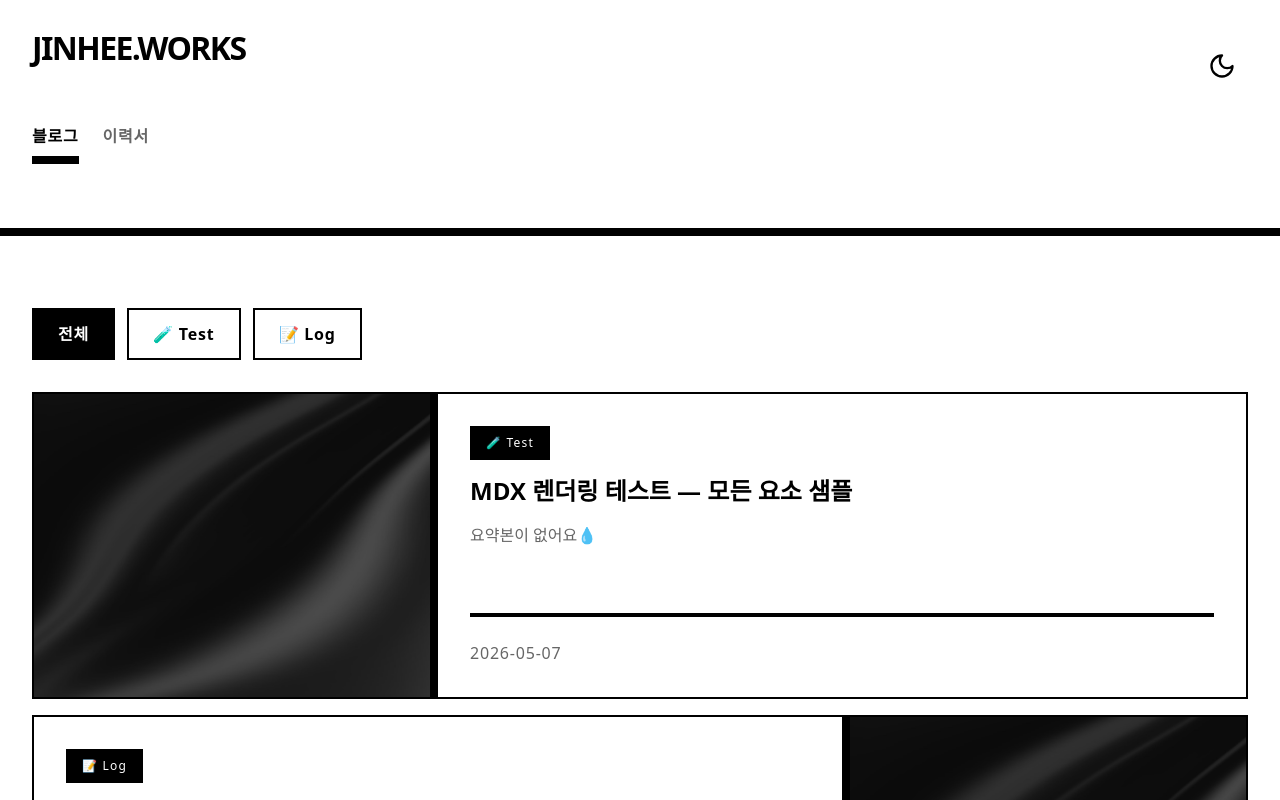
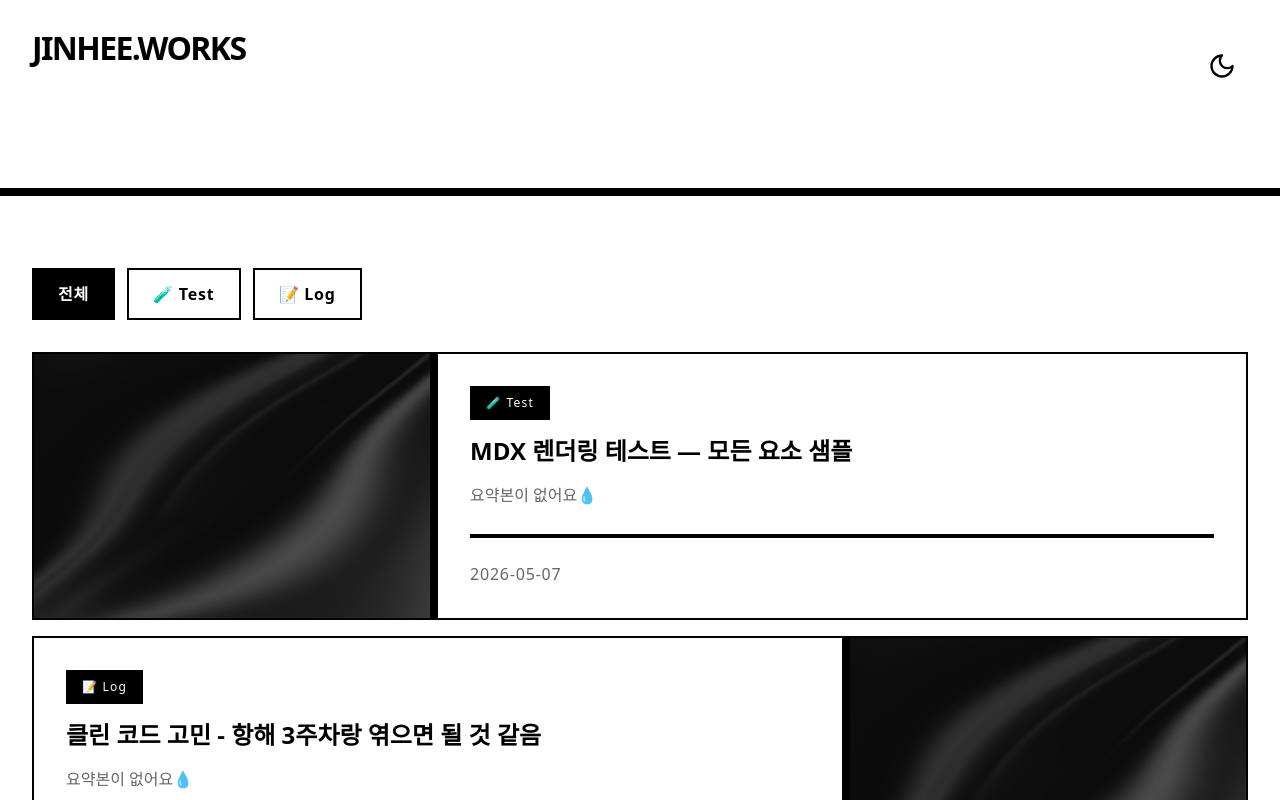
Before and after one commit to bebusl/jinhee.works, a Next.js app: page /blog in a window 1280 px wide. Shown: the top 800 px of the page. Built offline with nearby package versions, Linux system fonts and the light colour scheme.

Commit message:
design: 디자인 수정

```diff
--- a/components/blog-tab.tsx
+++ b/components/blog-tab.tsx
@@ -45,7 +45,7 @@ export default function BlogTab({ posts }: Props) {
       </div>
 
       {/* Posts grid */}
-      <div className="grid gap-4">
+      <div className="grid grid-cols-1 gap-4">
         {filtered.length === 0 ? (
           <div className="py-20 text-center">
             <p className="text-muted-foreground text-lg">
@@ -72,7 +72,7 @@ function PostCard({ post, index }: { post: PostMeta; index: number }) {
       }`}
     >
       <div
-        className={`aspect-4/3 overflow-hidden border-foreground ${index % 2 === 0 ? "md:border-r-8" : "md:col-start-3 md:border-l-8"}`}
+        className={`overflow-hidden border-foreground ${index % 2 === 0 ? "md:border-r-8" : "md:col-start-3 md:border-l-8"}`}
       >
         <img
           src={post.thumbnail ?? "/placeholder-post.avif"}
--- a/components/header.tsx
+++ b/components/header.tsx
@@ -1,7 +1,5 @@
-"use client";
-
 import Link from "next/link";
-import { usePathname } from "next/navigation";
+// import { usePathname } from "next/navigation";
 import { Moon, Sun } from "lucide-react";
 
 interface HeaderProps {
@@ -10,16 +8,16 @@ interface HeaderProps {
 }
 
 export default function Header({ isDark, toggleTheme }: HeaderProps) {
-  const pathname = usePathname();
+  // const pathname = usePathname();
 
-  const tabs = [
-    { id: "blog", label: "블로그", path: "/blog" },
-    { id: "resume", label: "이력서", path: "/resume" },
-    // { id: "projects", label: "미니프로젝트", path: "/projects" },
-  ];
+  // const tabs = [
+  //   { id: "blog", label: "블로그", path: "/blog" },
+  //   { id: "resume", label: "이력서", path: "/resume" },
+  //   { id: "projects", label: "미니프로젝트", path: "/projects" },
+  // ];
 
-  const isActive = (path: string) =>
-    path === "/" ? pathname === "/" : pathname.startsWith(path);
+  // const isActive = (path: string) =>
+  //   path === "/" ? pathname === "/" : pathname.startsWith(path);
 
   return (
     <header className="border-b-8 border-foreground bg-background relative">
@@ -27,7 +25,7 @@ export default function Header({ isDark, toggleTheme }: HeaderProps) {
         <div className="flex items-start justify-between mb-8">
           <div>
             <h1 className="text-[2rem] font-semibold leading-none mb-2 tracking-tighter">
-              JINHEE.WORKS
+              <Link href="/">JINHEE.WORKS</Link>
             </h1>
           </div>
           <button
@@ -40,7 +38,7 @@ export default function Header({ isDark, toggleTheme }: HeaderProps) {
         </div>
 
         <div className="flex items-center justify-between mb-8">
-          <nav className="flex gap-6">
+          {/* <nav className="flex gap-6">
             {tabs.map((tab) => {
               const active = isActive(tab.path);
               return (
@@ -58,7 +56,7 @@ export default function Header({ isDark, toggleTheme }: HeaderProps) {
                 </Link>
               );
             })}
-          </nav>
+          </nav> */}
         </div>
       </div>
     </header>
--- a/components/lenis-provider.tsx
+++ b/components/lenis-provider.tsx
@@ -6,7 +6,7 @@ import Lenis from "lenis";
 export default function LenisProvider() {
   useEffect(() => {
     const lenis = new Lenis({
-      duration: 1.2,
+      duration: 0.8,
       smoothWheel: true,
     });
 
```
